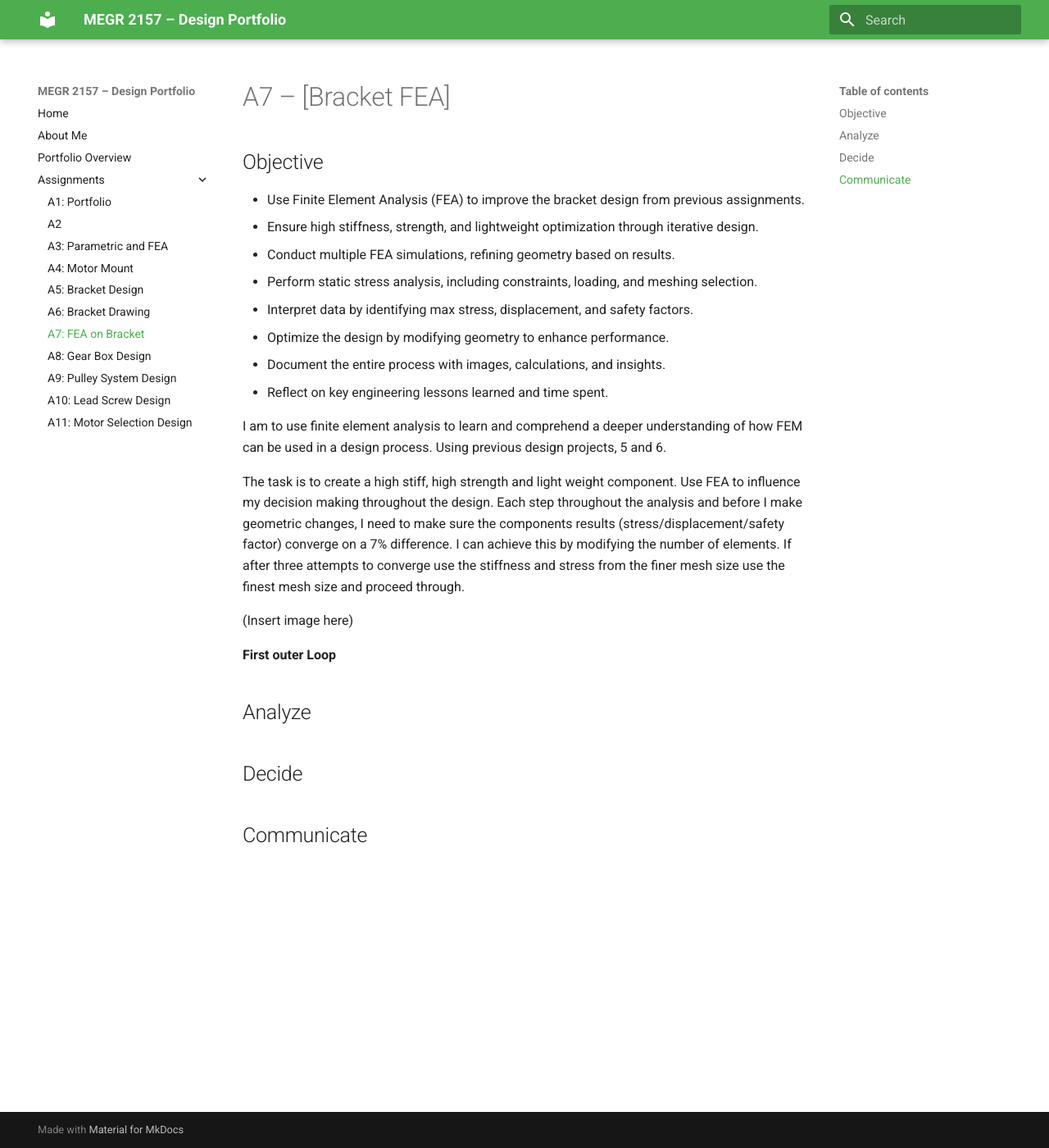
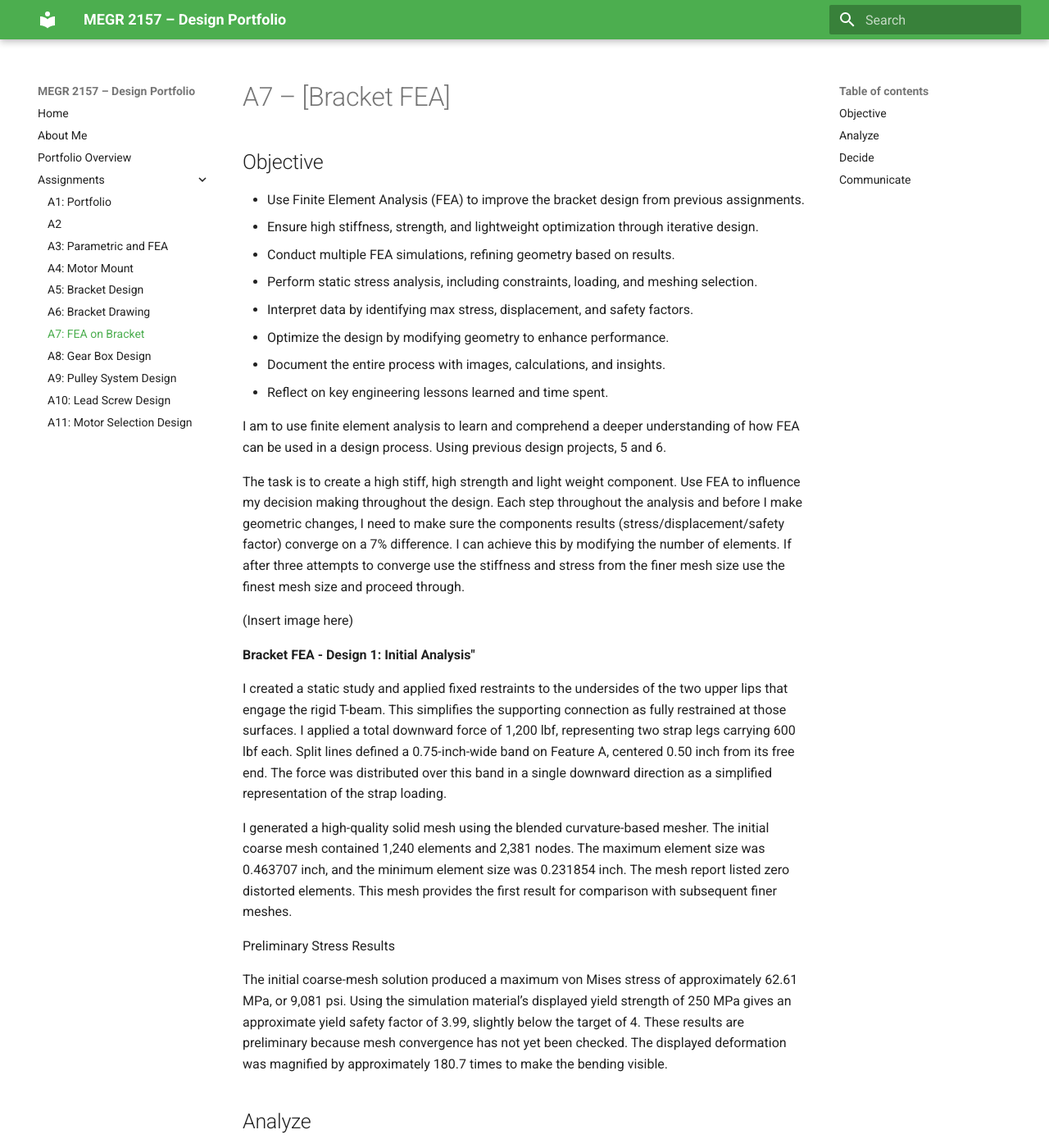
Before and after one commit to IzabellaMontero/megr2157-portfolio, an MkDocs documentation site: the page built from docs/assignments/A07/index.md, in a window 1280 px wide and 1400 px high. Shown: the whole window at 82% size. Built offline with MkDocs 1.6.1 and Material for MkDocs 9.7.7, drawn with Linux system fonts in a browser that asks for light colours.

Commit message:
Revise FEA documentation and initial analysis details
Updated the document to clarify the use of finite element analysis (FEA) in the design process, including specific details about the static study and initial analysis results.

```diff
--- a/docs/assignments/A07/index.md
+++ b/docs/assignments/A07/index.md
@@ -11,14 +11,21 @@
 - Document the entire process with images, calculations, and insights.
 - Reflect on key engineering lessons learned and time spent.
 
-I am to use finite element analysis to learn and comprehend a deeper understanding of how FEM can be used in a design process. Using previous design projects, 5 and 6.
+I am to use finite element analysis to learn and comprehend a deeper understanding of how FEA can be used in a design process. Using previous design projects, 5 and 6.
 
 The task is to create a high stiff, high strength and light weight component. Use FEA to influence my decision making throughout the design. Each step throughout the analysis and before I make geometric changes, I need to make sure the components results (stress/displacement/safety factor) converge on a 7% difference. I can achieve this by modifying the number of elements. If after three attempts to converge use the stiffness and stress from the finer mesh size use the finest mesh size and proceed through.
 
 (Insert image here)
 
-**First outer Loop**
+**Bracket FEA - Design 1: Initial Analysis"**
 
+I created a static study and applied fixed restraints to the undersides of the two upper lips that engage the rigid T-beam. This simplifies the supporting connection as fully restrained at those surfaces. I applied a total downward force of 1,200 lbf, representing two strap legs carrying 600 lbf each. Split lines defined a 0.75-inch-wide band on Feature A, centered 0.50 inch from its free end. The force was distributed over this band in a single downward direction as a simplified representation of the strap loading.
+
+I generated a high-quality solid mesh using the blended curvature-based mesher. The initial coarse mesh contained 1,240 elements and 2,381 nodes. The maximum element size was 0.463707 inch, and the minimum element size was 0.231854 inch. The mesh report listed zero distorted elements. This mesh provides the first result for comparison with subsequent finer meshes.
+
+Preliminary Stress Results
+
+The initial coarse-mesh solution produced a maximum von Mises stress of approximately 62.61 MPa, or 9,081 psi. Using the simulation material’s displayed yield strength of 250 MPa gives an approximate yield safety factor of 3.99, slightly below the target of 4. These results are preliminary because mesh convergence has not yet been checked. The displayed deformation was magnified by approximately 180.7 times to make the bending visible.
 
 
 ## Analyze
```
